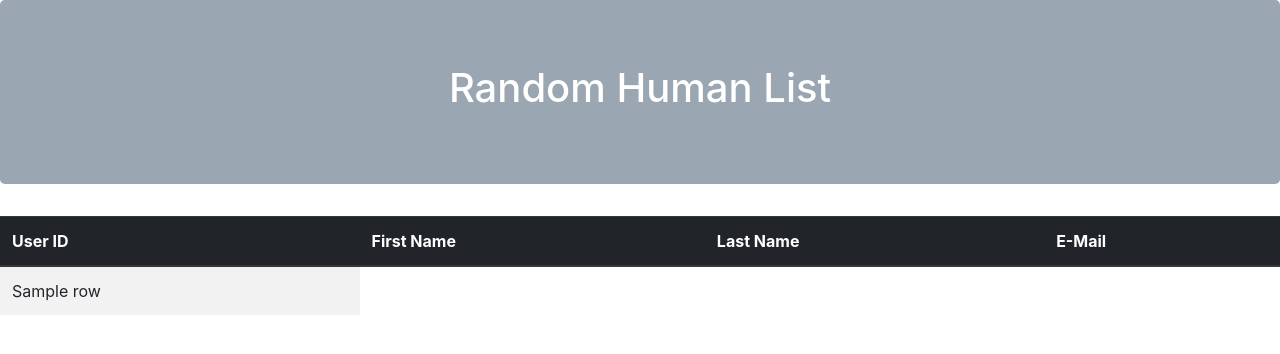
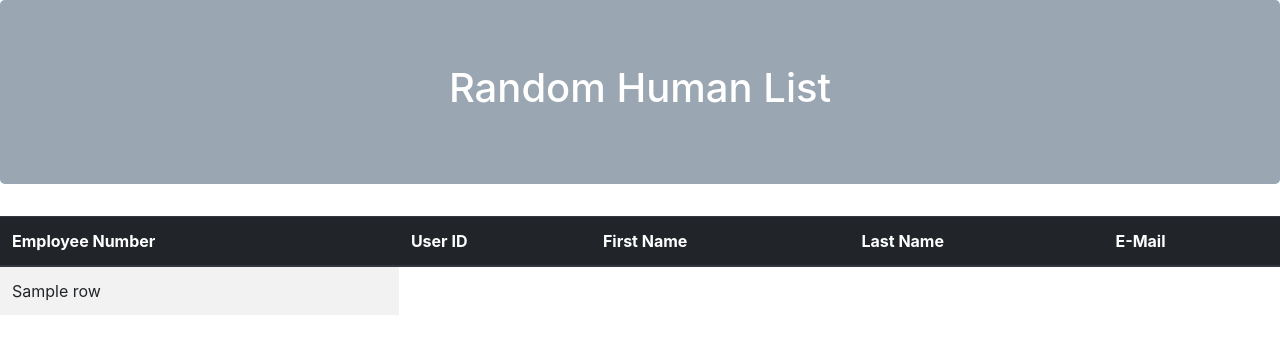
Before and after one commit to mister0825/random-humans, a Flask app: template templates/userlist.html in a window 1280 px wide. Shown: the top 354 px of the page. Run offline with Flask 2, Linux system fonts and the light colour scheme; the template is opened without the code that fills it: most values are stand-ins (such as "Sample title", 1, 10 or a date in 2020); some libraries are stand-ins or nearby versions.

Commit message:
Add user employee number.

```diff
--- a/templates/userlist.html
+++ b/templates/userlist.html
@@ -25,6 +25,7 @@
 <table class="table table-striped">
 	<thead class="thead-dark">
 		<tr>
+			<th scope="col">Employee Number</th>
 			<th scope="col">User ID</th>
 			<th scope="col">First Name</th>
 			<th scope="col">Last Name</th>
```
